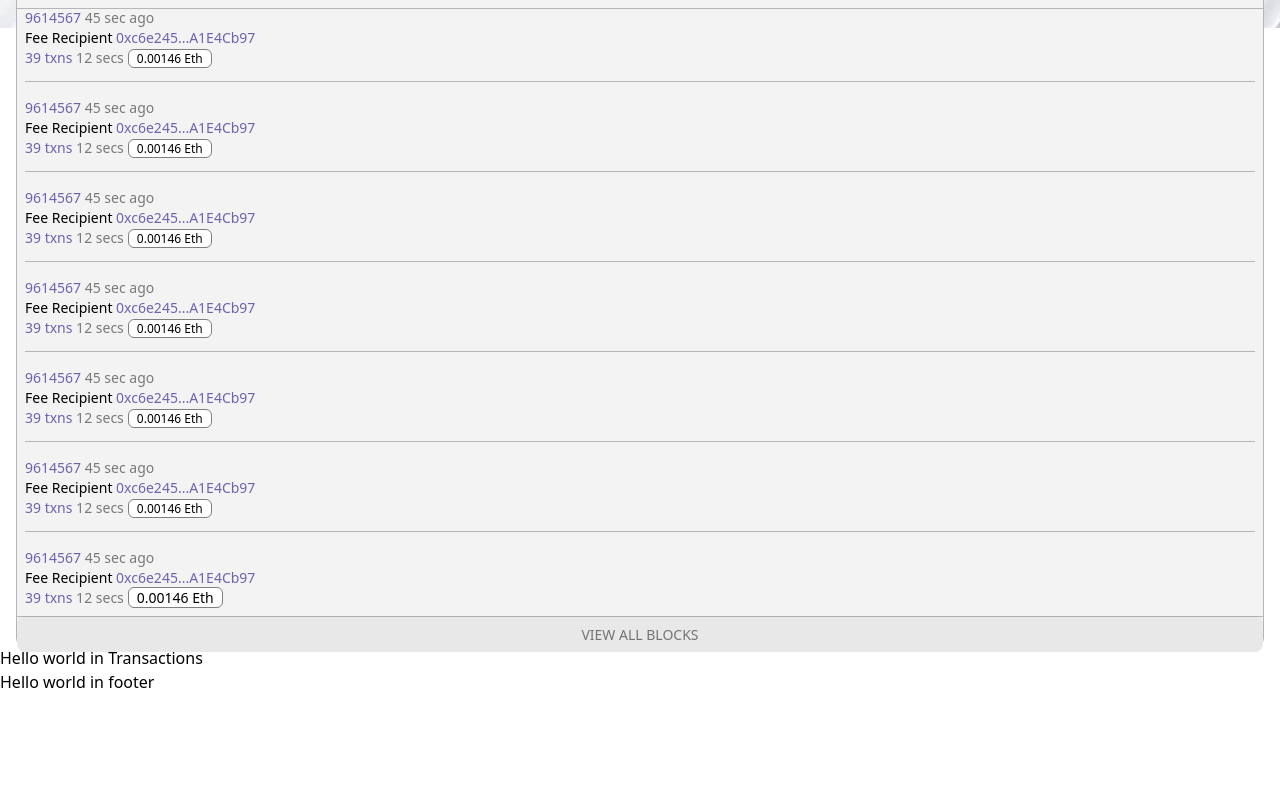
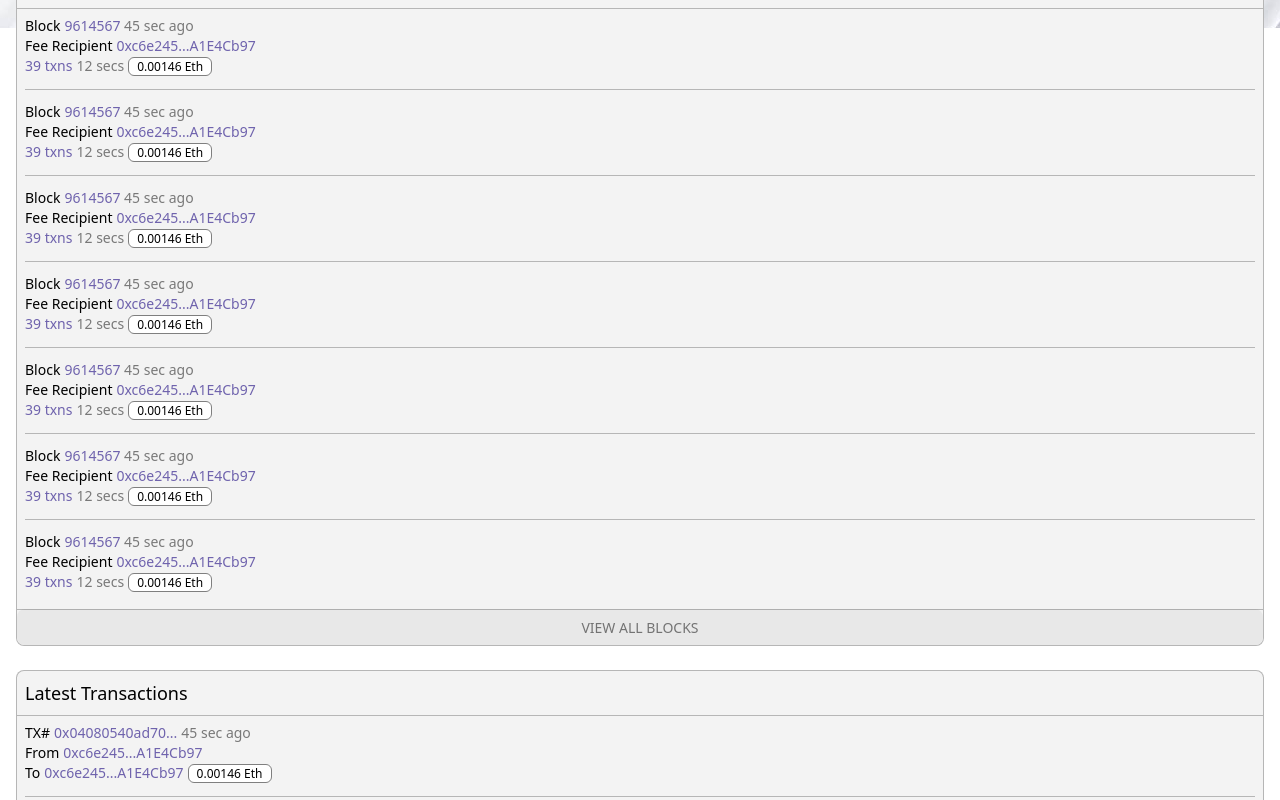
Before and after one commit to surswaty/block-explorer, a React (Create React App) app: page / in a window 1280 px wide. Shown: the part 340-1140 px from the top of the page. Before the commit the page ends 1034 px from the top, so only its background shows below. Built offline with nearby package versions, Linux system fonts and the light colour scheme.

Commit message:
Transactions section completed, changes in blocks

```diff
--- a/src/components/Blocks.js
+++ b/src/components/Blocks.js
@@ -1,48 +1,42 @@
 import React from 'react'
 
 const Blocks = () => {
-  var elements = [1,2,3,4,5,6,7];
+  const blockSections = [];
+
+  for (let i = 0; i < 7; i++) {
+    blockSections.push(
+    <div className="">
+      <div>
+        <div className="text-blue text-sm">
+          <div className="text-black inline-block">Block</div>
+          <a href='' className="ml-1">9614567</a>
+          <span className="text-black opacity-50"> 45 sec ago</span>
+        </div>
+        <div className="text-black text-sm">Fee Recipient
+          <a href='' className="text-blue ml-1">0xc6e245...A1E4Cb97</a>
+          <div className="text-blue text-sm">
+            <a href=''>39 txns</a>
+            <span className="text-black opacity-50 ml-1">12 secs</span>
+            <span className="bg-white text-black border-[1px] text-[12px] border-black px-2 ml-1 rounded-md border-opacity-50">0.00146 Eth</span>
+          </div>
+        </div>
+      </div>
+      {i != 6 ? <div className='h-[1px] bg-black bg-opacity-25 my-3'/> : null}
+    </div>);
+  }
+
   return (
-    <div className="h-[683px] bg-light_grey mx-4 mt-[-65px] flex flex-col justify-between rounded-lg border-[1px] border-black border-opacity-25">
+    <div className="bg-light_grey mx-4 mt-[-65px] flex flex-col justify-between rounded-lg border-[1px] border-black border-opacity-25">
       <div className="h-9 rounded-lg">
         <h2 className='p-2 text-lg'>Latest Blocks</h2>
         <div className='h-[1px] bg-black bg-opacity-25' />
       </div>
-      <div className="px-2">
-        {
-          elements.map((index)=>{
-            if(index != 7){return(
-              <div className="py-2">
-                  <div className="text-blue text-sm">9614567 <span className="text-black opacity-50">45 sec ago</span></div>
-                  <div className="text-black text-sm">Fee Recipient <span className="text-blue">0xc6e245...A1E4Cb97</span></div>
-                  <div className="text-blue text-sm">39 txns
-                    <span className="text-black opacity-50"> 12 secs</span>
-                    <span className="bg-white text-black border-[1px] text-[12px] border-black px-2 ml-1 rounded-md border-opacity-50">0.00146 Eth</span>
-                  </div>
-                <div className='h-[1px] bg-black bg-opacity-25 mt-3'/>
-              </div>
-            )}else{
-              return(
-                <div className="py-2                                                                                       ">
-                  <div className="text-blue text-sm">9614567 <span className="text-black opacity-50">45 sec ago</span></div>
-                  <div className="text-black text-sm">Fee Recipient <span className="text-blue">0xc6e245...A1E4Cb97</span></div>
-                  <div className="text-blue text-sm">39 txns
-                    <span className="text-black opacity-50"> 12 secs</span>
-                    <span className="bg-white text-black border-[1px] border-black px-2 ml-1 rounded-md border-opacity-50">0.00146 Eth</span>
-                  </div>
-                </div>
-              )
-            }
-          })
-        }
 
-
-
-      </div>
+      <div className="mx-2 my-4">{blockSections}</div>
 
       <div className="h-9 rounded-lg bg-grey">
         <div className='h-[1px] bg-black bg-opacity-25' />
-        <h3 className="p-2 opacity-50 text-sm flex justify-center">VIEW ALL BLOCKS</h3>
+        <a href='' className="p-2 opacity-50 text-sm flex justify-center">VIEW ALL BLOCKS</a>
 
       </div>
     </div>
--- a/src/components/Transactions.js
+++ b/src/components/Transactions.js
@@ -1,9 +1,44 @@
 import React from 'react'
 
 const Transactions = () => {
+  const blockSections = [];
+
+  for (let i = 0; i < 7; i++) {
+    blockSections.push(
+    <div className="">
+      <div>
+        <div className="text-blue text-sm">
+        <div className="text-black inline-block">TX#</div>
+          <a href='' className="ml-1">0x04080540ad70...</a>
+          <span className="text-black opacity-50 ml-1">45 sec ago</span>
+        </div>
+        <div className="text-black text-sm">From
+          <a href='' className="text-blue ml-1">0xc6e245...A1E4Cb97</a>
+          <div className="text-blue text-sm">
+            <span href='' className="text-black">To</span>
+            <a href='' className='ml-1'>0xc6e245...A1E4Cb97</a>
+            <span className="bg-white text-black border-[1px] text-[12px] border-black px-2 ml-1 rounded-md border-opacity-50">0.00146 Eth</span>
+          </div>
+        </div>
+      </div>
+      {i != 6 ? <div className='h-[1px] bg-black bg-opacity-25 my-3'/> : null}
+    </div>);
+  }
+
   return (
-    <div>
-      Hello world in Transactions
+    <div className="bg-light_grey mx-4 mt-6 flex flex-col justify-between rounded-lg border-[1px] border-black border-opacity-25">
+      <div className="h-9 rounded-lg">
+        <h2 className='p-2 text-lg'>Latest Transactions</h2>
+        <div className='h-[1px] bg-black bg-opacity-25' />
+      </div>
+
+      <div className="mx-2 my-4">{blockSections}</div>
+
+      <div className="h-9 rounded-lg bg-grey">
+        <div className='h-[1px] bg-black bg-opacity-25' />
+        <a href='' className="p-2 opacity-50 text-sm flex justify-center">VIEW ALL TRANSACTIONS</a>
+
+      </div>
     </div>
   )
 }
```
